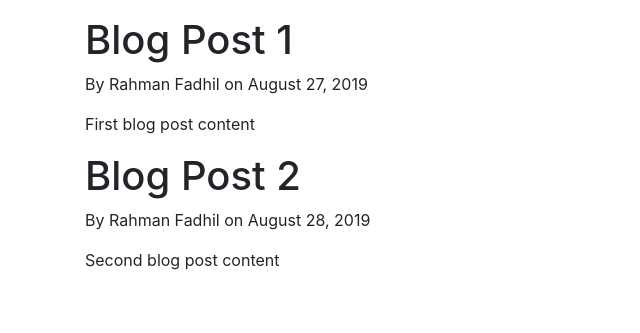
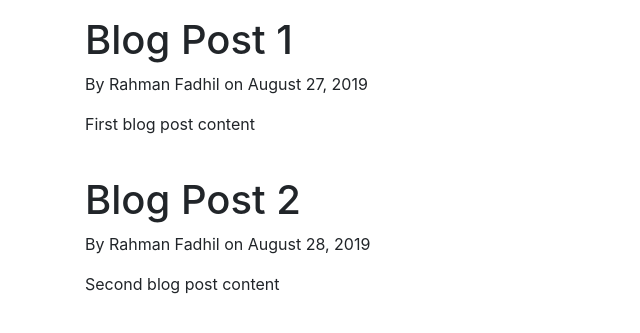
Before and after one commit to rahmanfadhil/learn-django, a Django app: page / in a window 1280 px wide. Shown: the part 56-389 px from the top of the page, without its empty margins (0-640 px from the left). Run offline with Django 3.2, Linux system fonts and the light colour scheme; some libraries are stand-ins or nearby versions.

Commit message:
Add static files in static folder

```diff
--- /dev/null
+++ b/django_project/blog/static/blog/main.css
@@ -0,0 +1,3 @@
+.post-card {
+  margin-bottom: 40px;
+}
--- a/django_project/blog/templates/blog/base.html
+++ b/django_project/blog/templates/blog/base.html
@@ -1,3 +1,4 @@
+{% load static %}
 <!DOCTYPE html>
 <html lang="en">
 
@@ -9,6 +10,8 @@
   <!-- Bootstrap CSS -->
   <link rel="stylesheet" href="https://stackpath.bootstrapcdn.com/bootstrap/4.3.1/css/bootstrap.min.css"
     integrity="sha384-ggOyR0iXCbMQv3Xipma34MD+dH/1fQ784/j6cY/iJTQUOhcWr7x9JvoRxT2MZw1T" crossorigin="anonymous">
+
+  <link rel="stylesheet" href="{% static 'blog/main.css' %}">
 
   {% if title %}
   <title>Django Blog - {{ title }}</title>
--- a/django_project/blog/templates/blog/home.html
+++ b/django_project/blog/templates/blog/home.html
@@ -3,9 +3,11 @@
 {% block content %}
 
 {% for post in posts %}
-<h1>{{ post.title }}</h1>
-<p>By {{ post.author }} on {{ post.date_posted }}</p>
-<p>{{ post.content }}</p>
+<div class="post-card">
+  <h1>{{ post.title }}</h1>
+  <p>By {{ post.author }} on {{ post.date_posted }}</p>
+  <p>{{ post.content }}</p>
+</div>
 {% endfor %}
 
 {% endblock content %}
```
